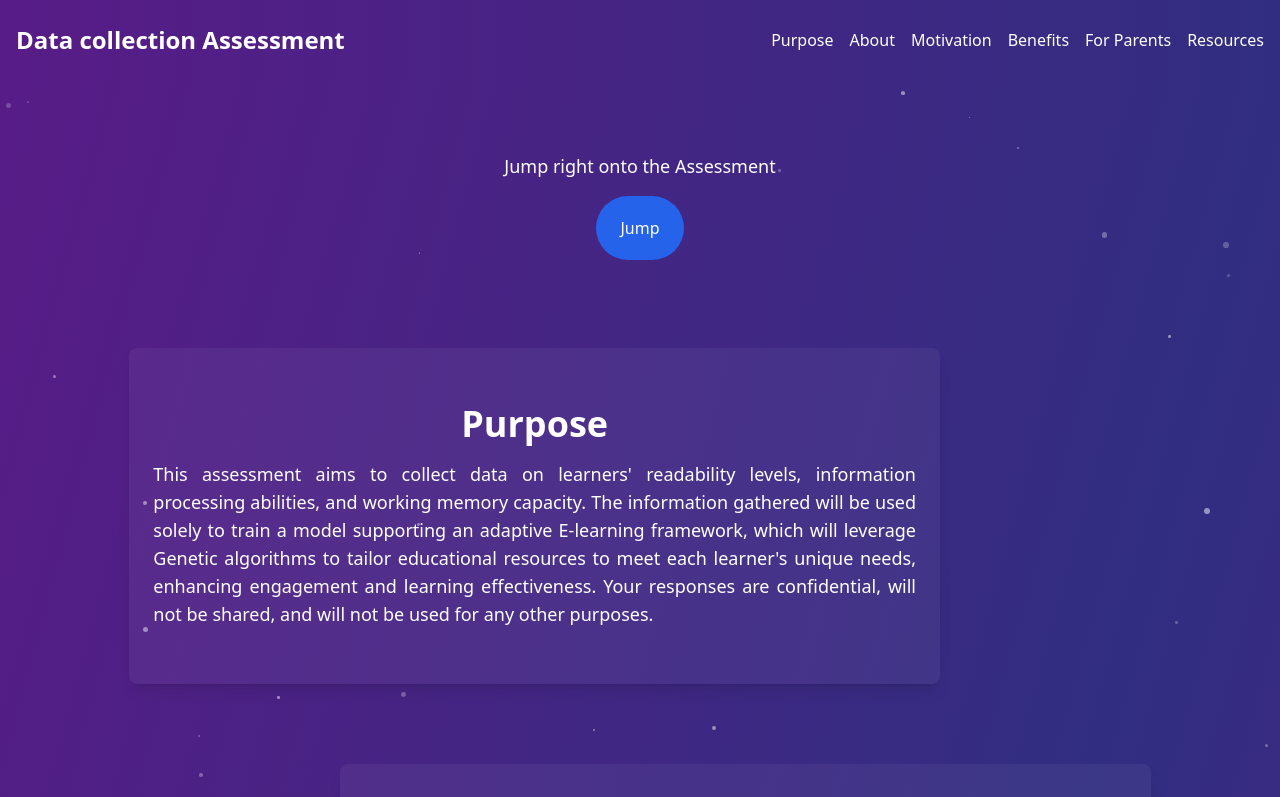
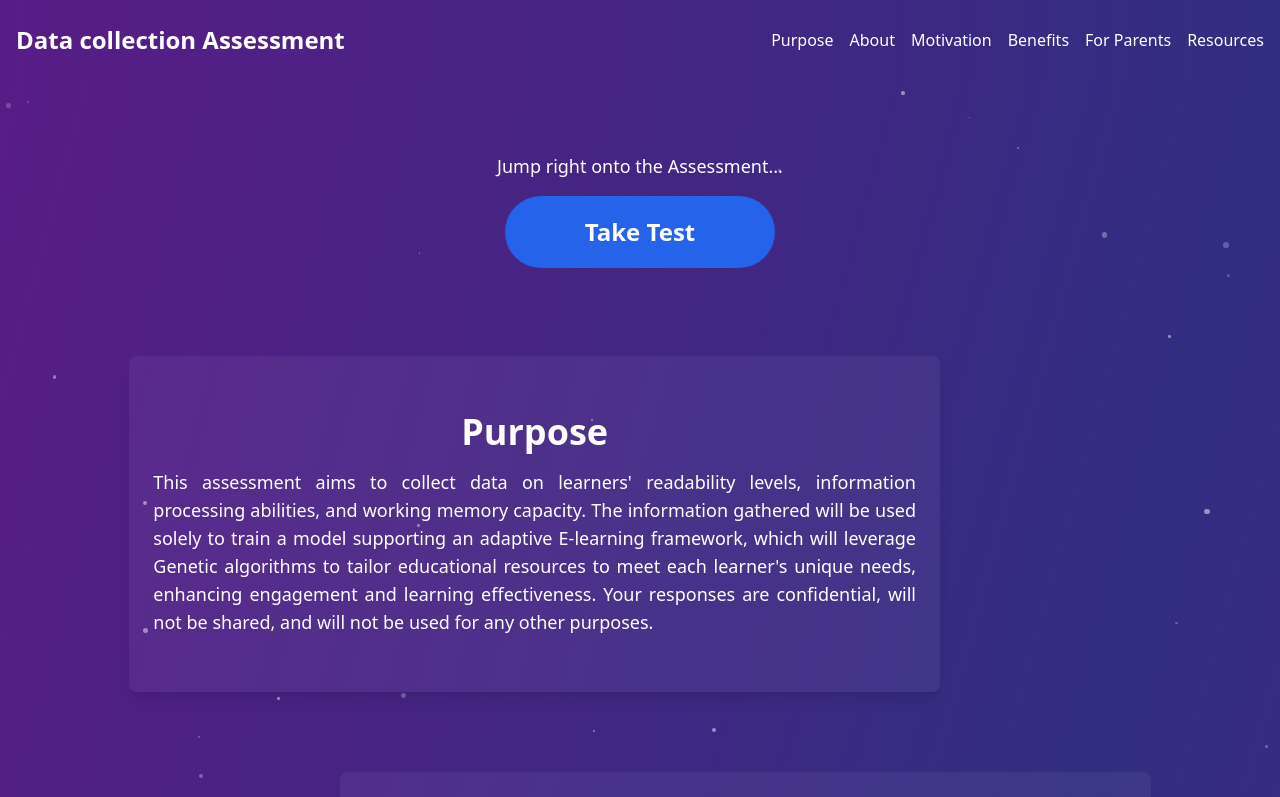
Before and after one commit to saliaku/project_website, a React (Create React App) app in the folder frontend/: page / in a window 1280 px wide. Shown: the top 797 px of the page. Built offline with nearby package versions, Linux system fonts and the light colour scheme.

Commit message:
ip fixed

```diff
--- a/frontend/src/components/IPAssessment.js
+++ b/frontend/src/components/IPAssessment.js
@@ -65,7 +65,7 @@ const textQuestions = [
 ];
 
 const visualRecap = `
-Look at the image provided and answer the questions based on your memory of it.
+Look carefully at the image provided and answer the questions based on your memory of it.
 `;
 
 const visualQuestions = [
@@ -130,8 +130,6 @@ const visualQuestions = [
 ];
 
 const auditoryRecap = `
-**Auditory Memory Test**
-
 Listen carefully to the audio clip and answer the questions based on what you remember hearing.
 `;
 
@@ -292,10 +290,6 @@ const IPAssessment = ({ updateScoresIP }) => {
                   Try to stay focused and avoid distractions to maximize your
                   recall ability.
                 </li>
-                <li>
-                  At the end of the test, your scores for each section and the
-                  total score will be displayed.
-                </li>
               </ul>
               Take your time and do your best—good luck!
             </div>
@@ -314,8 +308,8 @@ const IPAssessment = ({ updateScoresIP }) => {
               {currentSection === "text"
                 ? "Read passage carefully"
                 : currentSection === "visual"
-                ? "Visual Memory Test"
-                : "Auditory Recap"}
+                ? "Visual Memory"
+                : "Auditory Memory"}
             </h2>
             <p className="mb-4">
               {currentSection === "text"
--- a/frontend/src/components/Survey.js
+++ b/frontend/src/components/Survey.js
@@ -5,11 +5,11 @@ import { Link } from "react-router-dom"; // Import Link for navigation
 const Survey = () => (
   <section className="my-8 text-center text-white py-10">
     <p className="text-lg mb-4">
-      Jump right onto the Assessment
+      Jump right onto the Assessment...
     </p>
     <Link to="/survey">
-      <button className="px-6 py-5 bg-blue-600 text-white rounded-full hover:bg-blue-700 transition duration-300">
-        Jump
+      <button className="px-20 py-5 bg-blue-600 text-white rounded-full hover:bg-blue-700 transition duration-300 focus:outline-none text-2xl font-bold">
+        Take Test
       </button>
     </Link>
   </section>
--- a/frontend/src/components/WCAssessment.js
+++ b/frontend/src/components/WCAssessment.js
@@ -75,7 +75,7 @@ const words = [
 
 // Function to shuffle an array
 const shuffleArray = (array, limit = 7) => {
-  return array.sort(() => Math.random() - 0.5);
+  return array.sort(() => Math.random() - 0.5).slice(0, limit);
 };
 
 const WMCAssessment = ({ updateScoresWMC }) => {
```
